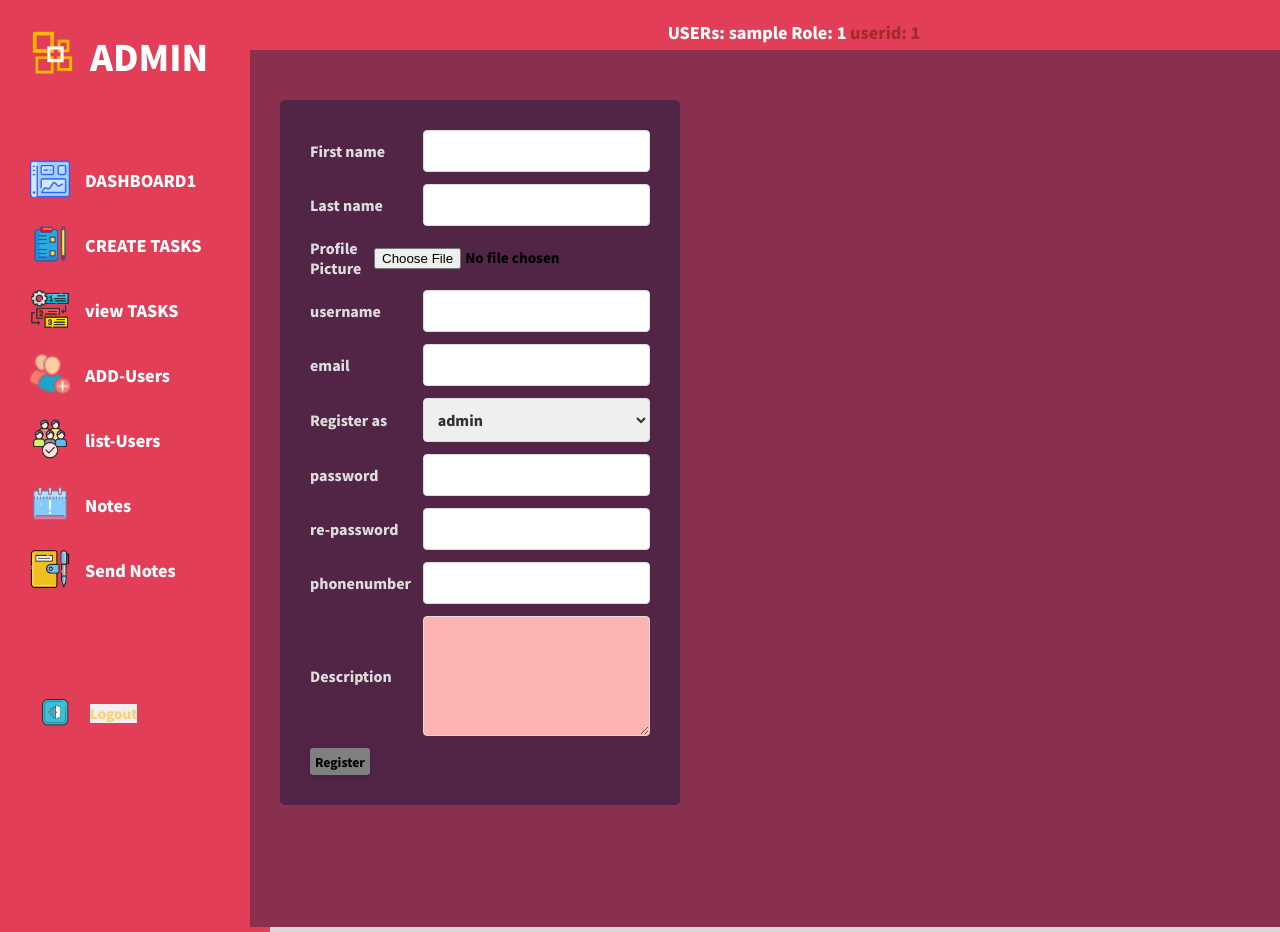
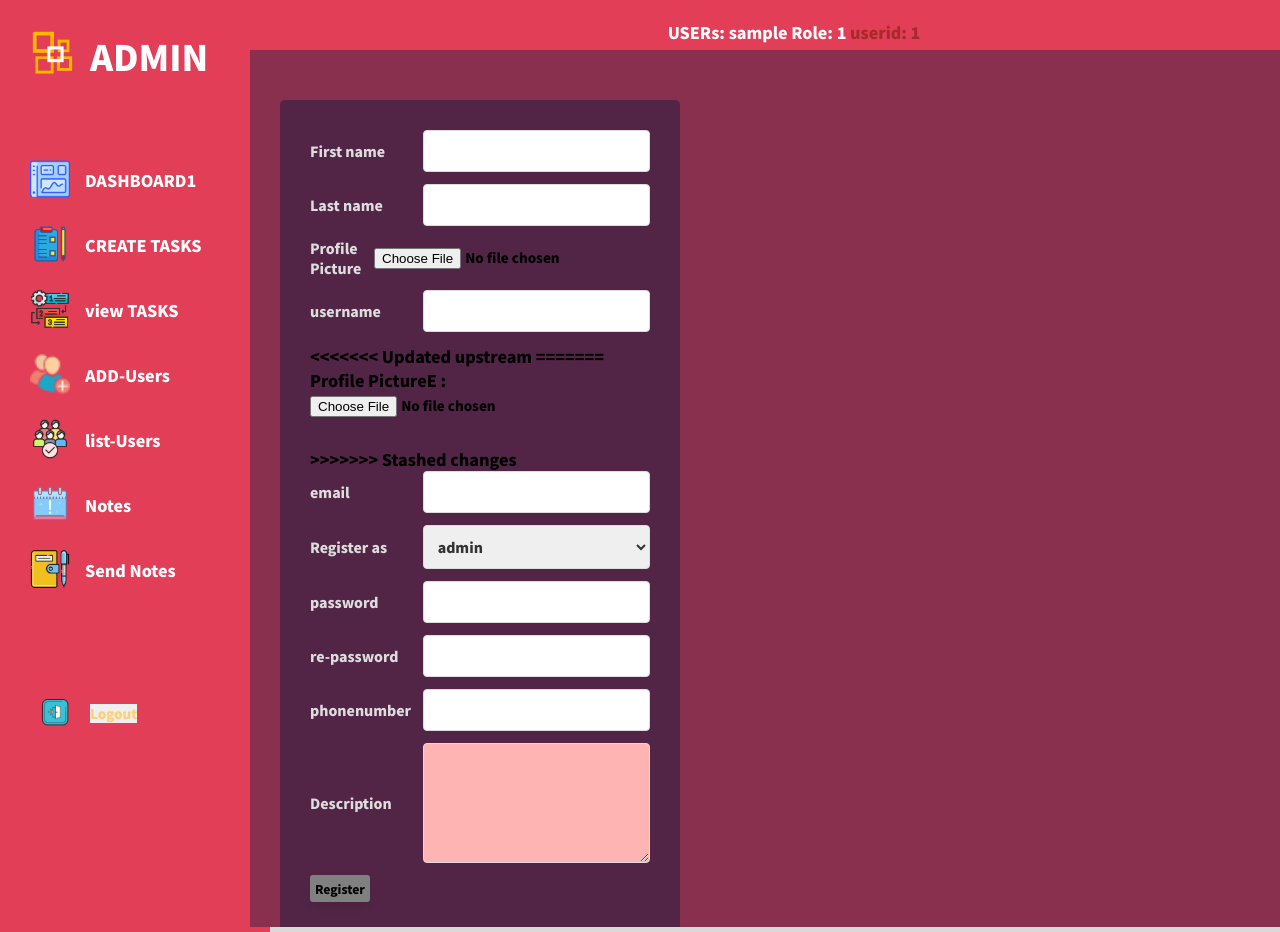
Before and after one commit to Xiran23/TMS, a PHP site: page /adduser.php in a window 1280 px wide; the page is wider, and only the part inside the window is pictured. Run offline with PHP 8.4, Linux system fonts and the light colour scheme; the visitor is signed in with stand-in values (Sample User, id 1).

Commit message:
MAIN MAAAA
MAAAINNN

```diff
--- a/adduser.php
+++ b/adduser.php
@@ -70,6 +70,13 @@
           </div>
 
 
+<<<<<<< Updated upstream
+=======
+          <div class="input-group">
+            <label for="profile-pic">Profile PictureE :</label>
+            <input id="profile-pic" name="profile-pic" type="file" accept=".jpg, .png" placeholder="" />
+          </div>
+>>>>>>> Stashed changes
 
           <div class="form-input">
 
```
